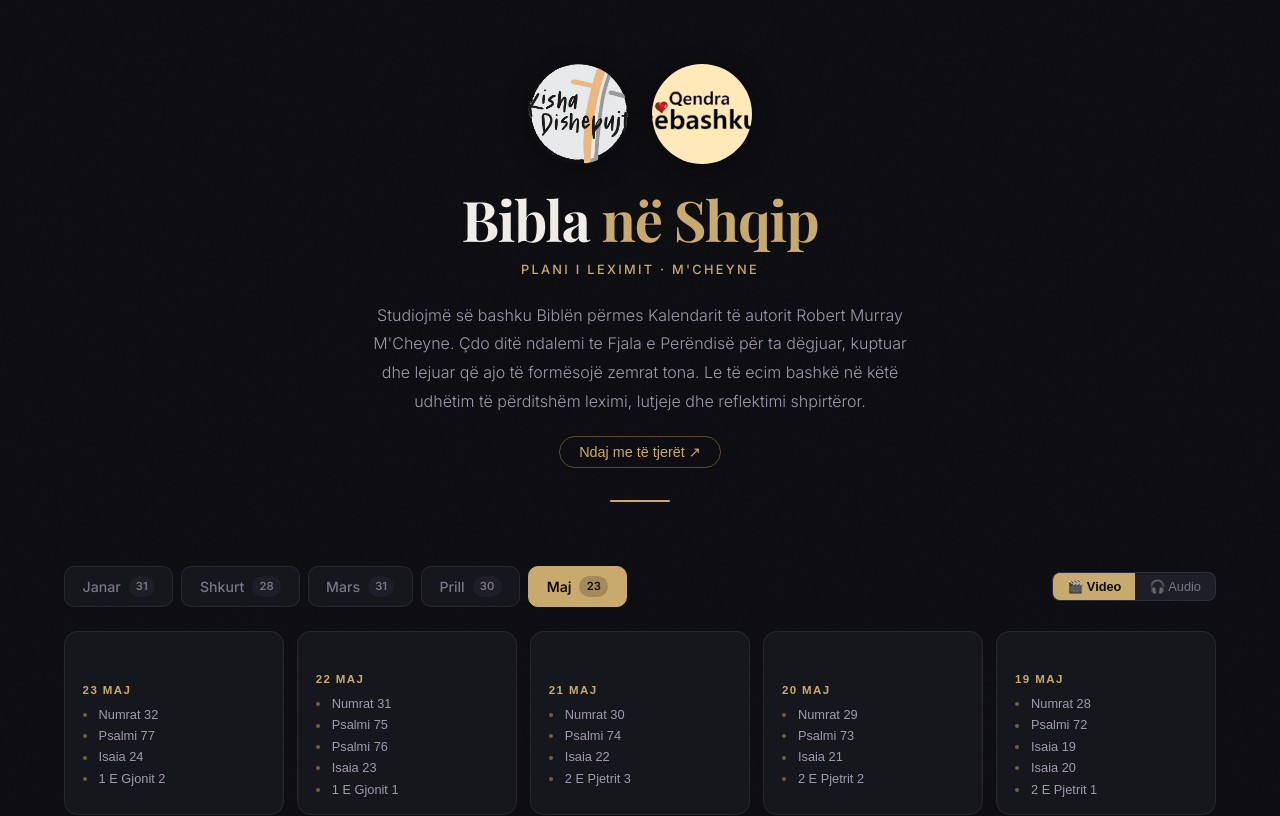
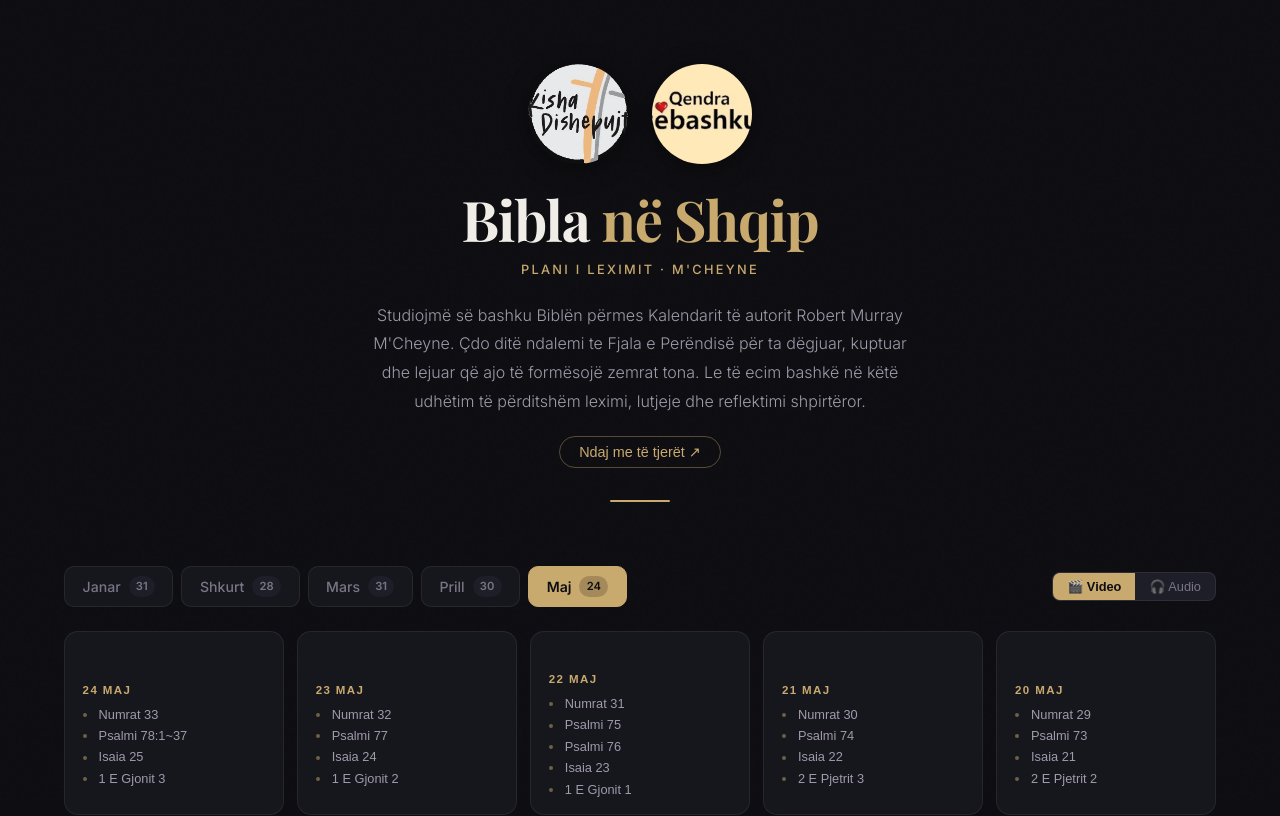
Before and after one commit to jeffandmeredith-max/bibla-shqip, a React (Vite) app: page / in a window 1280 px wide. Shown: the top 816 px of the page. Built offline with nearby package versions, Linux system fonts and the light colour scheme.

Commit message:
chore: daily update 2026-05-24

```diff
--- a/src/data/may.js
+++ b/src/data/may.js
@@ -607,5 +607,28 @@ export const may = [
         "start": 677
       }
     ]
+  },
+  {
+    "day": 24,
+    "date": "24 Maj",
+    "videoId": "rgvQq4e515g",
+    "readings": [
+      {
+        "title": "Numrat 33",
+        "start": 0
+      },
+      {
+        "title": "Psalmi 78:1~37",
+        "start": 326
+      },
+      {
+        "title": "Isaia 25",
+        "start": 558
+      },
+      {
+        "title": "1 E Gjonit 3",
+        "start": 695
+      }
+    ]
   }
 ]
```
